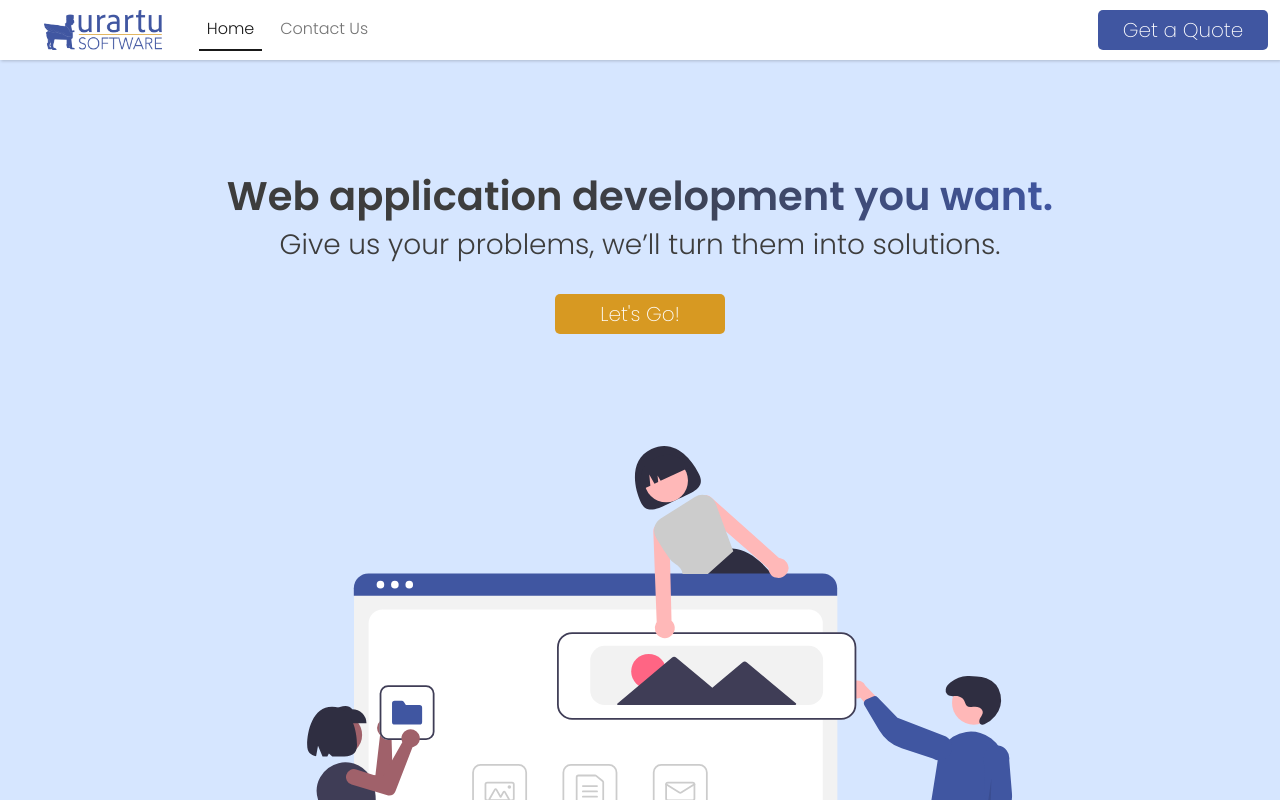
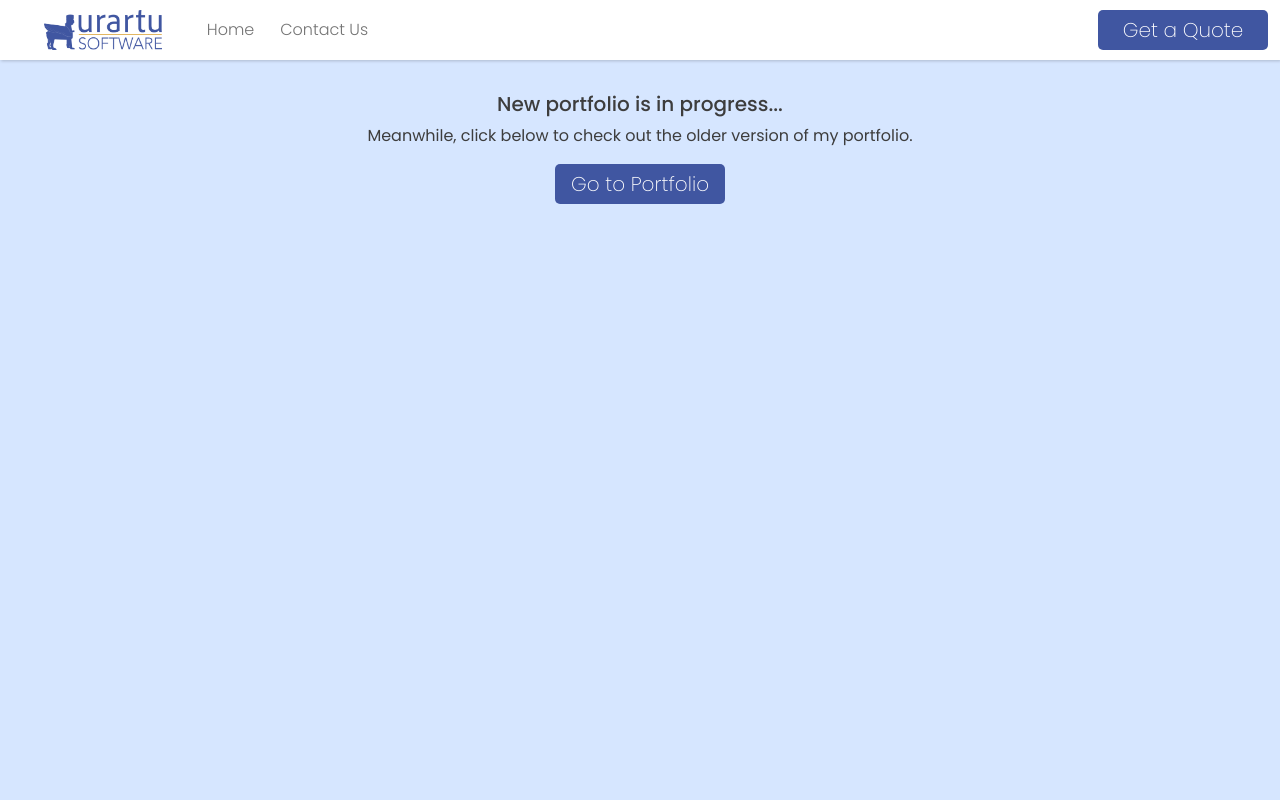
Before and after one commit to vaheaslanyan/urartusoftware-ui, an Angular app: page /vahe in a window 1280 px wide. Before the commit this address led to /home. Shown: the top 800 px of the page. Built offline with nearby package versions, Linux system fonts and the light colour scheme.

Commit message:
Add temporary redirection component when accessing portfolio

```diff
--- a/src/app/app-routing.module.ts
+++ b/src/app/app-routing.module.ts
@@ -1,5 +1,6 @@
 import { NgModule } from '@angular/core';
 import { RouterModule, Routes } from '@angular/router';
+import { ComingSoonComponent } from './components/coming-soon/coming-soon.component';
 import { ConfirmationPageComponent } from './components/confirmation-page/confirmation-page.component';
 import { ContactComponent } from './components/contact/contact.component';
 import { LandingComponent } from './components/landing/landing.component';
@@ -22,6 +23,10 @@ const routes: Routes = [
     path: 'about',
     component: PortfolioComponent
   },
+  {
+    path: 'vahe',
+    component: ComingSoonComponent
+  },
   /* MAKE SURE THIS IS ALWAYS LAST*/
   {
     path: '**',
--- a/src/app/app.module.ts
+++ b/src/app/app.module.ts
@@ -14,6 +14,7 @@ import { HttpClientModule } from '@angular/common/http';
 import { AlertComponent } from './components/shared/alert/alert.component';
 import { ConfirmationPageComponent } from './components/confirmation-page/confirmation-page.component';
 import { PortfolioComponent } from './components/portfolio/portfolio.component';
+import { ComingSoonComponent } from './components/coming-soon/coming-soon.component';
 
 @NgModule({
   declarations: [
@@ -25,7 +26,8 @@ import { PortfolioComponent } from './components/portfolio/portfolio.component';
     ContactFormComponent,
     AlertComponent,
     ConfirmationPageComponent,
-    PortfolioComponent
+    PortfolioComponent,
+    ComingSoonComponent
   ],
   imports: [
     BrowserModule,
--- /dev/null
+++ b/src/app/components/coming-soon/coming-soon.component.html
@@ -0,0 +1,9 @@
+<div class="container">
+    <div class="row">
+        <div class="col">
+            <h5>New portfolio is in progress...</h5>
+            <p>Meanwhile, click below to check out the older version of my portfolio.</p>
+            <app-custom-button (click)="redirectToURL()" [style]="buttonStyle" [name]="'Go to Portfolio'"></app-custom-button>
+        </div>
+    </div>
+</div>
--- /dev/null
+++ b/src/app/components/coming-soon/coming-soon.component.scss
@@ -0,0 +1,3 @@
+.container {
+    text-align: center;
+}
--- /dev/null
+++ b/src/app/components/coming-soon/coming-soon.component.ts
@@ -0,0 +1,19 @@
+import { DOCUMENT } from '@angular/common';
+import { Component, Inject } from '@angular/core';
+import { Router } from '@angular/router';
+import { ButtonStyleEnum } from 'src/app/models/ButtonStyleEnum';
+
+@Component({
+  selector: 'app-coming-soon',
+  templateUrl: './coming-soon.component.html',
+  styleUrls: ['./coming-soon.component.scss']
+})
+export class ComingSoonComponent {
+  buttonStyle = ButtonStyleEnum.PRIMARY;
+
+  constructor(@Inject(DOCUMENT) private document: Document){}
+
+  redirectToURL() {
+    this.document.location.href = 'https://vahe.urartusoftware.com';
+  }
+}
```
Also changed, not shown: 1 other file (tests, documents, lock files or other folders).
